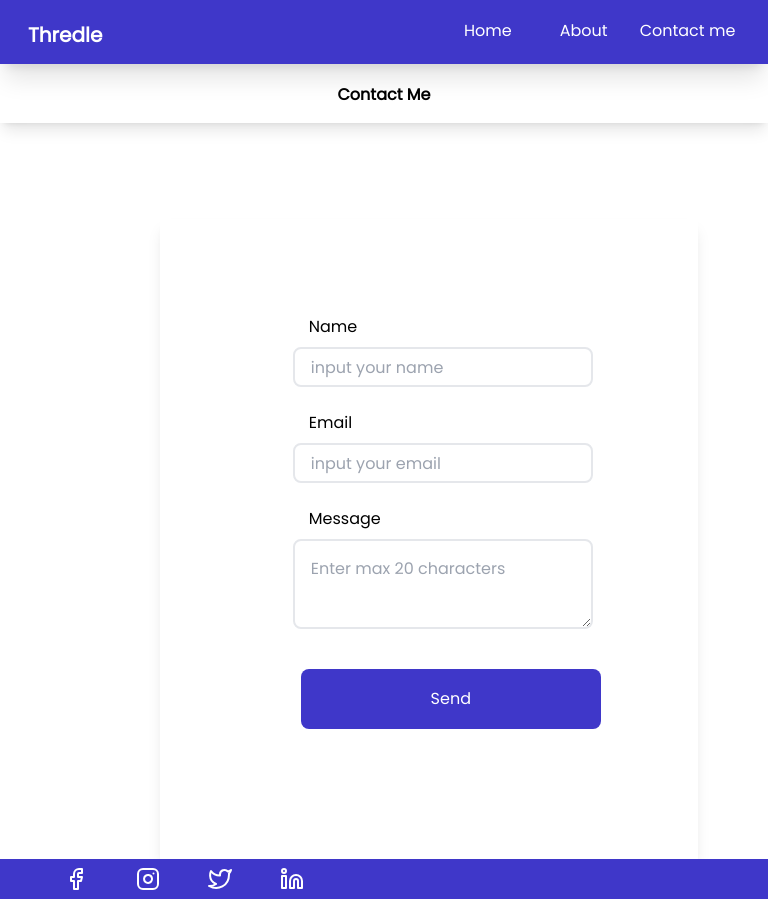
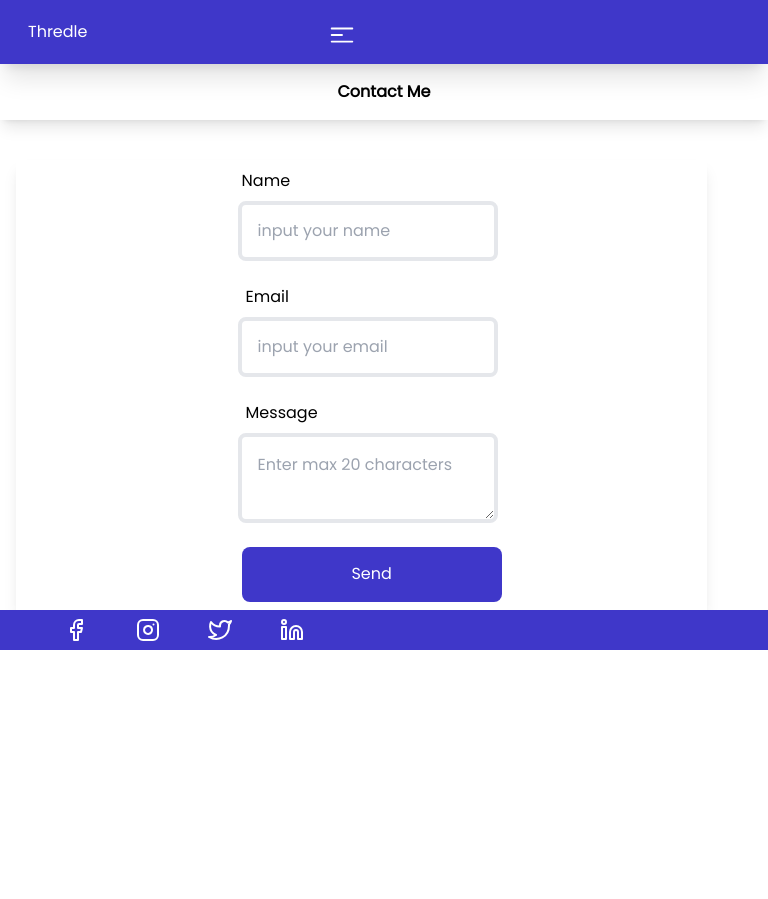
Before and after one commit to divinegodwin/GhostGram, a Next.js app: page /Contact in a window 768 px wide. After the commit the page ends 800 px from the top, so only its background shows below. Built offline with nearby package versions, Linux system fonts and the light colour scheme.

Commit message:
contact me adjustment

```diff
--- a/app/Contact/page.jsx
+++ b/app/Contact/page.jsx
@@ -27,34 +27,34 @@ const Contact = () => {
         <h1 className="font-bold">Contact Me </h1>
       </div>
 
-      <form className="form flex flex-col mt-14 shadow-lg w-[90%] h-[450px] ml-[1rem] ">
-        <div className="form-item-container">
-          <div className="flex flex-col  ml-[3.3rem] mb-6">
-            <label for="name" className="ml-[1rem]">
+      <form className=" grid place-items-center px-4  mt-10 shadow-lg max-w-[90%] h-[450px] ml-4 pl-8 ">
+        <div className="">
+          <div className="flex flex-col mb-6">
+            <label for="name" className="pl-1">
               Name
             </label>
             <input
               type="email"
-              className=" input w-[250px] h-[40px] mt-2 border-2 rounded-lg p-4"
+              className="  w-[260px] h-[60px] mt-2 border-4 rounded-lg p-4"
               onChange={handleName}
               placeholder="input your name"
             ></input>
           </div>
 
-          <div className="flex flex-col  ml-[3.3rem] mb-6">
-            <label for="email" className="ml-[1rem]">
+          <div className="flex flex-col  mb-6">
+            <label for="email" className="pl-2">
               Email
             </label>
             <input
               type="text"
-              className="input w-[250px] h-[40px] mt-2 border-2 rounded-lg p-4"
+              className=" w-[260px] h-[60px] mt-2 border-4 rounded-lg p-4"
               onChange={handleEmail}
               placeholder="input your email"
             ></input>
           </div>
 
-          <div className="flex flex-col  ml-[3.3rem] mb-6">
-            <label for="email" className="ml-[1rem]">
+          <div className="flex flex-col mb-6">
+            <label for="email" className="pl-2">
               Message
             </label>
             <textarea
@@ -62,12 +62,11 @@ const Contact = () => {
               cols={20}
               rows={6}
               placeholder="Enter max 20 characters"
-              className="input w-[250px] h-[90px] mt-2 border-2 rounded-lg p-4"
+              className="input w-[260px] h-[90px] mt-2 border-4 rounded-lg p-4"
             ></textarea>
           </div>
-
-          <div>
-            <button className="send-btn w-[200px] h-[45px] mt-4 bg-[#3f37c9] text-white rounded-lg ml-[5rem]">
+          <div className="ml-1">
+            <button className=" w-[260px] h-[55px]  bg-[#3f37c9] text-white rounded-lg ">
               Send
             </button>
           </div>
--- a/app/globals.css
+++ b/app/globals.css
@@ -66,28 +66,12 @@
     margin-right: 3rem;
 }
 
-.about-container {
-    width: 80%;
-    margin-left: 2rem;
-    margin-top: 4rem;
-}
+
 .about-description {
     padding-left: 2rem;
     padding-right: 2rem;
     padding-top: 2rem;
     font-size: 16px;
-}
-.explore-btn {
-    width: 120px;
-    height: 50px;
-    margin-left: 5rem;
-    margin-top: 1.5rem;
-}
-
-.send-btn{
-    margin-left: 3.8rem;
-    width:250px;
-    height: 50px;
 }
 
 .auth-login-form{
@@ -293,106 +277,3 @@
         margin-top: 4rem;
     }
 }
-
-@media (min-width:760px) and (max-width: 900px){
-
-    .text-area {
-        width: 35rem;
-        height: 120px;
-        margin-left: 4rem;
-        border-radius: 10px;
-        padding: 10px;
-    }
-    .post-btn {
-        width: 200px;
-        height: 60px;
-        margin-left: 31rem;
-    }
-    .post-div {
-        width: 80%;
-        height: 16rem;
-        margin-left: 6rem;
-        border-radius: 15px;
-        margin-top: 6rem;
-    }
-    .welcome-post {
-        width: 80%;
-        height: 16rem;
-        margin-left: 6rem;
-        border-radius: 15px;
-        margin-top: 6rem;
-    }
-    .delete-icon {
-        margin-left: 34rem;
-    }
-    .example-text {
-        margin-left: 10rem;
-    }
-    .post-description {
-        margin-left: 10rem;
-        margin-right: 10rem;
-    }
-    .time {
-        margin-left: 17rem;
-        margin-top: 2rem;
-    }
-    .nav-icon {
-        display: none;
-    }
-    .navs {
-        display: flex;
-        flex-direction: row;
-        margin-top: 0.2rem;
-        width:100%;
-    }
-    .nav-items {
-        padding-left: 3rem;
-        margin-top: -3rem;
-    }
-    .desktop-nav-container {
-        margin-left: 26rem;
-        color: white;
-
-    }
-    .header {
-        font-size: 20px;
-        font-weight: 700;
-    }
-    .form {
-        width: 70%;
-        margin-top: 6rem;
-        margin-left: 10rem;
-        height: 40rem;
-    }
-    .form-item-container {
-        margin-left: 5rem;
-        margin-top: 6rem;
-    }
-    .about-container {
-        width: 80%;
-        margin-left: 5rem;
-        margin-top: 4rem;
-        height: 40rem;
-    }
-    .about-description {
-        padding-left: 5rem;
-        padding-right: 5rem;
-        padding-top: 5rem;
-        font-size: x-large;
-    }
-    .explore-btn {
-        width: 200px;
-        height: 70px;
-        margin-left: 14rem;
-        margin-top: 4rem;
-    }
-    .input{
-        width: 300px;
-    }
-
-    .send-btn{
-        margin-left: 3.8rem;
-        width: 300px;
-        height: 60px;
-    }
-}
```
